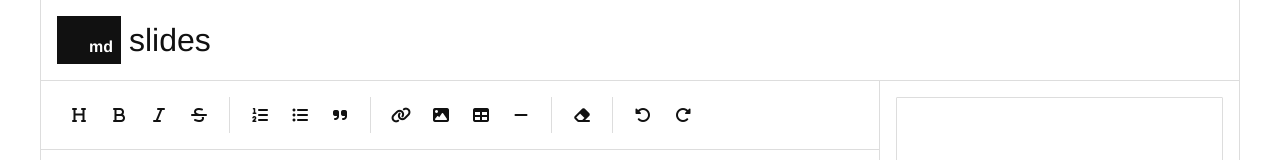
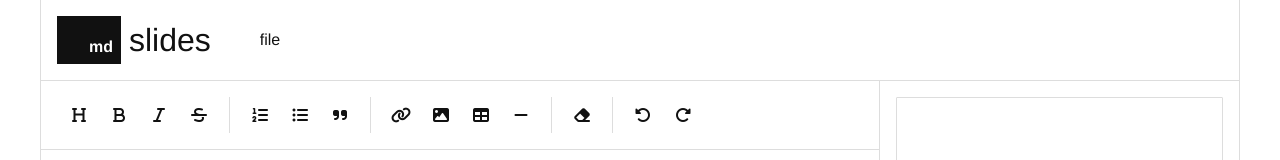
Before and after one commit to mdslides/app, a Vue app: page / in a window 1280 px wide. Shown: the top 160 px of the page. Built offline with nearby package versions, Linux system fonts and the light colour scheme.

Commit message:
Add navigation bar

```diff
--- /dev/null
+++ b/src/components/NavigationBar.vue
@@ -0,0 +1,161 @@
+<template>
+  <nav class="navigation-bar">
+    <ul class="navigation-bar__group">
+      <li
+        role="button"
+        :class="{ active: activeGroup === 'file' }"
+        @click="handleGroupClick('file')"
+      >
+        {{ t('file') }}
+
+        <ul class="navigation-bar__list">
+          <li role="button">
+            <span>{{ t('open') }}</span>
+          </li>
+
+          <li role="button">
+            <span>{{ t('downloadAsMD') }}</span>
+          </li>
+
+          <li role="button">
+            <span>{{ t('exportAsPDF') }}</span>
+          </li>
+        </ul>
+      </li>
+    </ul>
+  </nav>
+</template>
+
+<script lang="ts">
+import { defineComponent, ref } from 'vue'
+import { useI18n } from 'vue-i18n'
+
+export default defineComponent({
+  setup() {
+    const { t } = useI18n()
+    const activeGroup = ref<string | null>(null)
+
+    const handleGroupClick = (group: string) => {
+      if (activeGroup.value === group) {
+        return
+      }
+
+      const listener = () => {
+        document.body.removeEventListener('click', listener)
+        activeGroup.value = null
+      }
+
+      setTimeout(() => {
+        document.body.addEventListener('click', listener)
+        activeGroup.value = group
+      })
+    }
+
+    return {
+      activeGroup,
+      handleGroupClick,
+      t,
+    }
+  },
+})
+</script>
+
+<i18n>
+{
+  "en": {
+    "downloadAsMD": "Download as Markdown",
+    "exportAsPDF": "Export as PDF",
+    "file": "File",
+    "open": "Open Markdown file"
+  }
+}
+</i18n>
+
+<style lang="scss" scoped>
+.navigation-bar {
+  ul {
+    margin: 0;
+    padding: 0;
+    list-style: none;
+  }
+
+  li {
+    padding: 0 16px;
+    line-height: 32px;
+    font-weight: 500;
+    color: var(--color-text);
+    outline: none;
+    cursor: pointer;
+  }
+
+  &__group {
+    display: flex;
+    gap: 4px;
+
+    & > * {
+      position: relative;
+      border: 1px solid transparent;
+      transition: border 0.1s;
+      z-index: 101;
+      cursor: default;
+
+      &:hover {
+        border: 1px solid var(--color-border);
+      }
+
+      &.active {
+        border-color: var(--color-border);
+
+        ul {
+          opacity: 1;
+          pointer-events: all;
+        }
+      }
+    }
+  }
+
+  &__list {
+    position: absolute;
+    top: 100%;
+    left: -1px;
+    border: 1px solid var(--color-border);
+    background-color: var(--color-background);
+    opacity: 0;
+    transition: opacity 0.1s;
+    pointer-events: none;
+
+    & > * {
+      width: 100vw;
+      max-width: 240px;
+
+      &:first-child {
+        padding-top: 8px;
+      }
+
+      &:last-child {
+        padding-bottom: 8px;
+      }
+
+      &:hover {
+        span {
+          border-color: var(--color-text);
+        }
+      }
+
+      span {
+        border-bottom: 1px solid transparent;
+        transition: border 0.1s;
+      }
+    }
+  }
+
+  @media (max-width: 768px) {
+    ul {
+      ul {
+        right: -1px;
+        left: auto;
+      }
+    }
+  }
+}
+</style>
--- a/src/views/HomeView.vue
+++ b/src/views/HomeView.vue
@@ -2,6 +2,8 @@
   <div class="home-view">
     <div class="home-view__header">
       <AppLogo />
+
+      <NavigationBar />
     </div>
 
     <div class="home-view__split">
@@ -14,22 +16,27 @@
 
 <script lang="ts">
 import { defineComponent, ref } from 'vue'
+import { useI18n } from 'vue-i18n'
 
 import AppLogo from '../components/AppLogo.vue'
 import MarkdownEditor from '../components/MarkdownEditor.vue'
+import NavigationBar from '../components/NavigationBar.vue'
 import SlidesPreview from '../components/SlidesPreview.vue'
 
 export default defineComponent({
   components: {
     AppLogo,
     MarkdownEditor,
+    NavigationBar,
     SlidesPreview,
   },
   setup() {
+    const { t } = useI18n()
     const content = ref('')
 
     return {
       content,
+      t,
     }
   },
 })
@@ -43,7 +50,10 @@ export default defineComponent({
   max-width: 1200px;
 
   &__header {
+    display: flex;
+    gap: 32px;
     padding: 16px;
+    align-items: center;
   }
 
   &__split {
@@ -71,6 +81,10 @@ export default defineComponent({
   }
 
   @media (max-width: 768px) {
+    &__header {
+      justify-content: space-between;
+    }
+
     &__split {
       flex-direction: column-reverse;
 
```
